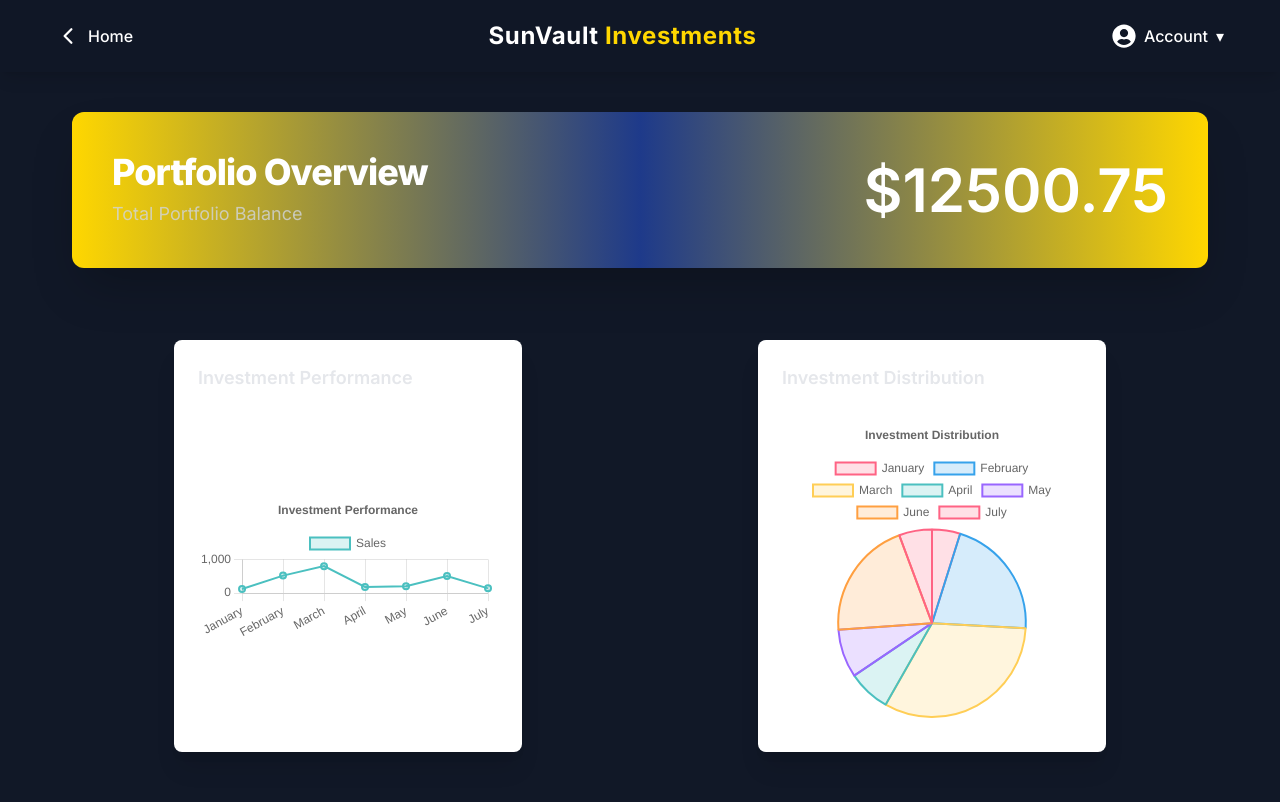
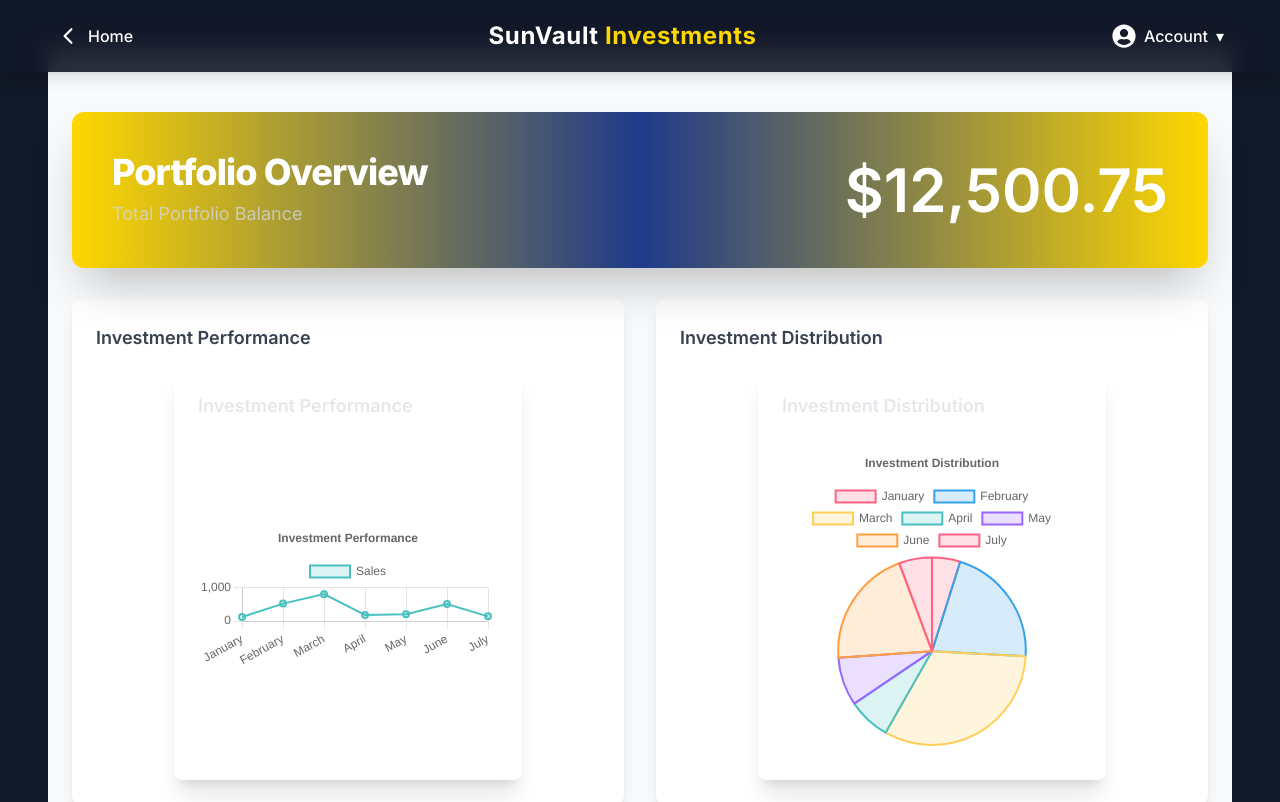
Before and after one commit to differentanthony/mynextjs, a Next.js app: page /dashboard in a window 1280 px wide. Shown: the top 802 px of the page. Built offline with nearby package versions, Linux system fonts and the light colour scheme.

Commit message:
Removed unused API route

```diff
--- a/package.json
+++ b/package.json
@@ -28,11 +28,13 @@
     "react-hook-form": "^7.54.2",
     "react-hot-toast": "^2.5.2",
     "react-icons": "^5.5.0",
+    "swr": "^2.3.2",
     "tailwind-merge": "^3.0.2"
   },
   "devDependencies": {
     "@eslint/eslintrc": "^3",
     "@types/d3-selection": "^3.0.11",
+    "@types/d3-time-format": "^4.0.3",
     "@types/lodash": "^4.17.16",
     "@types/node": "^20",
     "@types/react": "^19",
--- a/src/app/api/charts/[id]/route.ts
+++ /dev/null
@@ -1,45 +0,0 @@
-import { NextRequest, NextResponse } from "next/server";
-
-interface CandleData {
-  timestamp: string;
-  open: number;
-  high: number;
-  low: number;
-  close: number;
-  volume: number;
-}
-
-// Mock Data (Replace with DB Query Later)
-const mockChartData: Record<string, CandleData[]> = {
-  "1": [
-    { timestamp: "2024-02-25T10:00:00Z", open: 150, high: 155, low: 148, close: 152, volume: 1200 },
-    { timestamp: "2024-02-26T10:00:00Z", open: 152, high: 158, low: 151, close: 156, volume: 1300 },
-    { timestamp: "2024-02-27T10:00:00Z", open: 156, high: 160, low: 154, close: 159, volume: 1400 },
-  ],
-};
-
-export async function GET(
-  request: NextRequest,
-  { params }: { params: { id: string } }
-) {
-  try {
-    console.log("API Request received. Params:", params); // Debug log
-
-    if (!params || !params.id) {
-      return NextResponse.json({ error: "No investment ID provided" }, { status: 400 });
-    }
-
-    const id = String(await params.id); // Ensure it's awaited if necessary
-    console.log("Requested ID:", id);
-
-    if (!mockChartData[id]) {
-      console.error("ID not found:", id);
-      return NextResponse.json({ error: "Investment data not found" }, { status: 404 });
-    }
-
-    return NextResponse.json({ values: mockChartData[id] });
-  } catch (error) {
-    console.error("API Error:", error);
-    return NextResponse.json({ error: "Internal Server Error" }, { status: 500 });
-  }
-}
--- a/src/app/dashboard/layout.tsx
+++ b/src/app/dashboard/layout.tsx
@@ -1,4 +1,6 @@
 import Navbar from "@/components/Dashnavbar";
+
+
 
 export default function DashboardLayout({
   children,
@@ -7,6 +9,7 @@ export default function DashboardLayout({
 }) {
   return (
     <div className="flex min-h-screen bg-backgroundStart dark:bg-backgroundEnd">
+
       {/* Main Content */}
       <div className="flex-1 flex flex-col">
         {/* Navbar */}
--- a/src/app/dashboard/page.tsx
+++ b/src/app/dashboard/page.tsx
@@ -2,6 +2,11 @@
 
 import { useState } from "react";
 import Chart from "@/components/Chart"; // Importing the Chart component
+
+const currencyFormatter = new Intl.NumberFormat("en-US", {
+  style: "currency",
+  currency: "USD",
+});
 
 export default function PortfolioOverview() {
   const [portfolioBalance] = useState(12500.75); // Example balance
@@ -12,7 +17,7 @@ export default function PortfolioOverview() {
   ]);
 
   return (
-    <div className="bg-backgroundStart dark:bg-backgroundEnd min-h-screen p-6">
+    <div className="bg-gray-50 dark:bg-gray-900 min-h-screen p-6">
       <div className="max-w-7xl mx-auto space-y-8">
         {/* Portfolio Balance Overview */}
         <div
@@ -36,24 +41,28 @@ export default function PortfolioOverview() {
             className="text-4xl sm:text-5xl md:text-6xl font-semibold text-white mt-4 md:mt-0
                 group-hover:scale-105 transition-transform duration-300"
           >
-            ${portfolioBalance.toFixed(2)}
+            {currencyFormatter.format(portfolioBalance)}
           </p>
         </div>
 
-        <div className="grid grid-cols-1 md:grid-cols-2 gap-8 ">
+        <div className="grid grid-cols-1 md:grid-cols-2 gap-8">
           {/* Investment Performance Chart (Line) */}
-          <div className="rounded-lg p-6 flex flex-col h-full">
+          <div className="rounded-lg p-6 flex flex-col h-full bg-white dark:bg-gray-800 shadow-lg">
+            <h3 className="text-lg font-semibold text-gray-700 dark:text-white">
+              Investment Performance
+            </h3>
             <div className="w-full h-full mt-4 flex justify-center items-center">
               <Chart type="line" title="Investment Performance" />
             </div>
           </div>
 
           {/* Investment Distribution Chart (Pie) */}
-          <div className="rounded-lg p-6 flex flex-col h-full">
+          <div className="rounded-lg p-6 flex flex-col h-full bg-white dark:bg-gray-800 shadow-lg">
+            <h3 className="text-lg font-semibold text-gray-700 dark:text-white">
+              Investment Distribution
+            </h3>
             <div className="w-full h-full mt-4 flex justify-center items-center">
-              <div className="w-full h-full flex justify-center items-center ">
               <Chart type="pie" title="Investment Distribution" />
-              </div>
             </div>
           </div>
         </div>
@@ -63,16 +72,27 @@ export default function PortfolioOverview() {
           <h3 className="text-xl font-semibold text-gray-700 dark:text-white">
             Recent Transactions
           </h3>
+
+          {recentTransactions.length > 0 ? (
             <table className="min-w-full mt-4 table-auto">
               <thead className="bg-gray-100 dark:bg-gray-700">
                 <tr>
-                <th className="py-2 px-4 text-left text-sm font-medium text-gray-600 dark:text-white">
+                  <th
+                    scope="col"
+                    className="py-2 px-4 text-left text-sm font-medium text-gray-600 dark:text-white"
+                  >
                     Type
                   </th>
-                <th className="py-2 px-4 text-left text-sm font-medium text-gray-600 dark:text-white">
+                  <th
+                    scope="col"
+                    className="py-2 px-4 text-left text-sm font-medium text-gray-600 dark:text-white"
+                  >
                     Amount
                   </th>
-                <th className="py-2 px-4 text-left text-sm font-medium text-gray-600 dark:text-white">
+                  <th
+                    scope="col"
+                    className="py-2 px-4 text-left text-sm font-medium text-gray-600 dark:text-white"
+                  >
                     Date
                   </th>
                 </tr>
@@ -87,7 +107,7 @@ export default function PortfolioOverview() {
                       {transaction.type}
                     </td>
                     <td className="py-2 px-4 text-sm text-gray-700 dark:text-white">
-                    ${transaction.amount}
+                      {currencyFormatter.format(transaction.amount)}
                     </td>
                     <td className="py-2 px-4 text-sm text-gray-700 dark:text-white">
                       {transaction.date}
@@ -96,6 +116,11 @@ export default function PortfolioOverview() {
                 ))}
               </tbody>
             </table>
+          ) : (
+            <p className="text-gray-600 dark:text-gray-300 mt-4">
+              No recent transactions available.
+            </p>
+          )}
         </div>
       </div>
     </div>
```
Also changed, not shown: 1 other file (tests, documents, lock files or other folders). Lines whose indentation alone changed are shown as unchanged.
